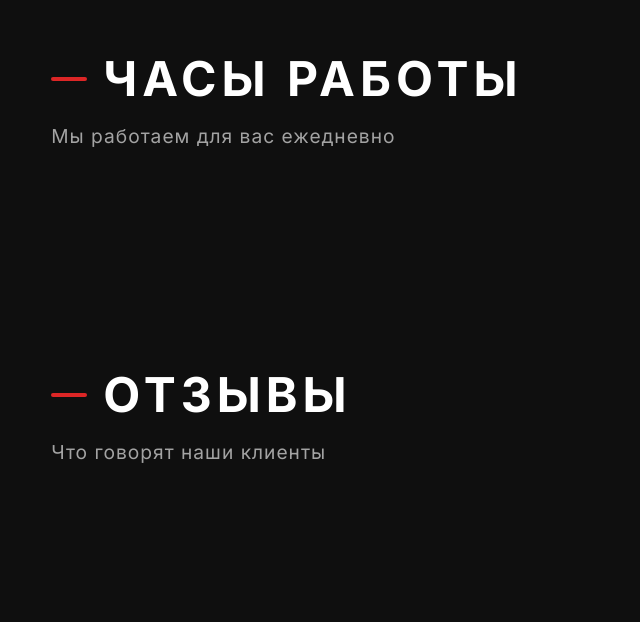
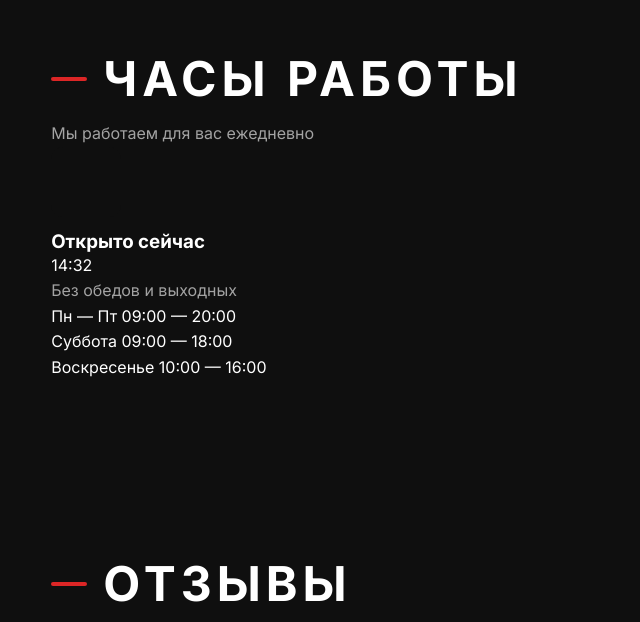
Before and after one commit to skandersim/car-service-web.practice, a plain HTML site: page index.html in a window 1280 px wide. Shown: the part 3154-3776 px from the top of the page, without its empty margins (0-640 px from the left). Drawn offline with Linux system fonts and the light colour scheme.

Commit message:
Изменил разметку

```diff
--- a/index.html
+++ b/index.html
@@ -225,13 +225,34 @@
         </div>
     </section>
 
-    <section id="visit">
+    <section class="section" id="hours">
         <div class="container">
-            <div class="section-head reveal">
-                <h2 class="section-title">Часы работы</h2>
-				<p class="section-sub">Мы работаем для вас ежедневно</p>
+            <h2 class="section-title">Часы работы</h2>
+            <p class="section-subtitle">Мы работаем для вас ежедневно</p>
+
+            <div class="hours-grid">
+                <article class="surface-card status-card">
+                    <div class="f-icon" id="statusIcon"><!-- иконка часов --></div>
+                    <h3 id="statusText">Открыто сейчас</h3>
+                    <div class="current-time" id="currentTime">14:32</div>
+                    <p class="text-muted">Без обедов и выходных</p>
+                </article>
+
+                <article class="surface-card schedule-card">
+                    <div class="schedule-row">
+                        <span>Пн — Пт</span>
+                        <span class="hours-time">09:00 — 20:00</span>
+                    </div>
+                    <div class="schedule-row">
+                        <span>Суббота</span>
+                        <span class="hours-time">09:00 — 18:00</span>
+                    </div>
+                    <div class="schedule-row">
+                        <span>Воскресенье</span>
+                        <span class="hours-time">10:00 — 16:00</span>
+                    </div>
+                </article>
             </div>
-            <div class="visit-grid" id="visitGrid"></div>
         </div>
     </section>
 
@@ -321,8 +342,9 @@
 				<span>Сайт-визитка: HTML + CSS + JavaScript</span>
 			</div>
         </div>
-     </footer>
+    </footer>
 
+    <script src="data.js"></script>
     <script src="script.js"></script>
 </body>
 </html>
```
